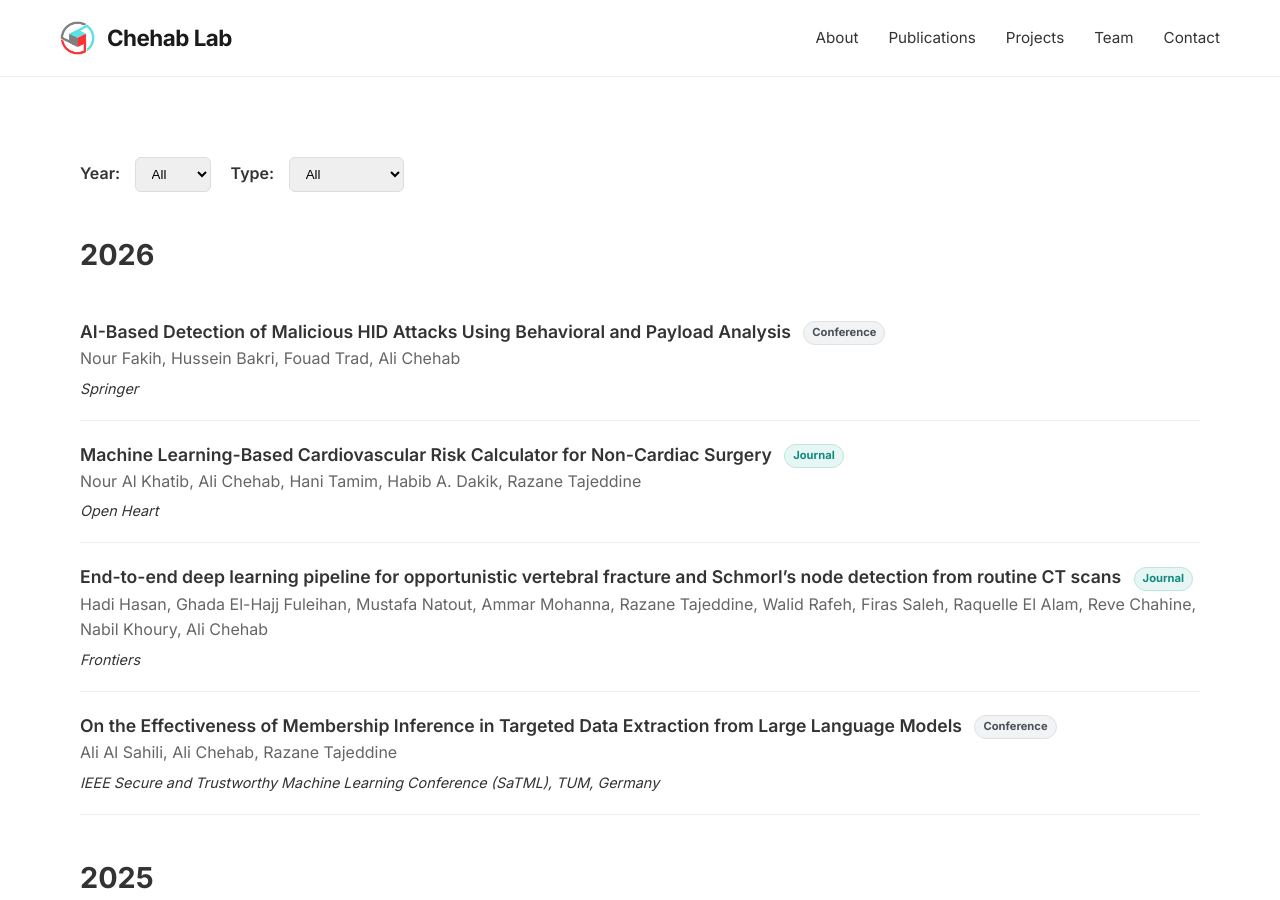
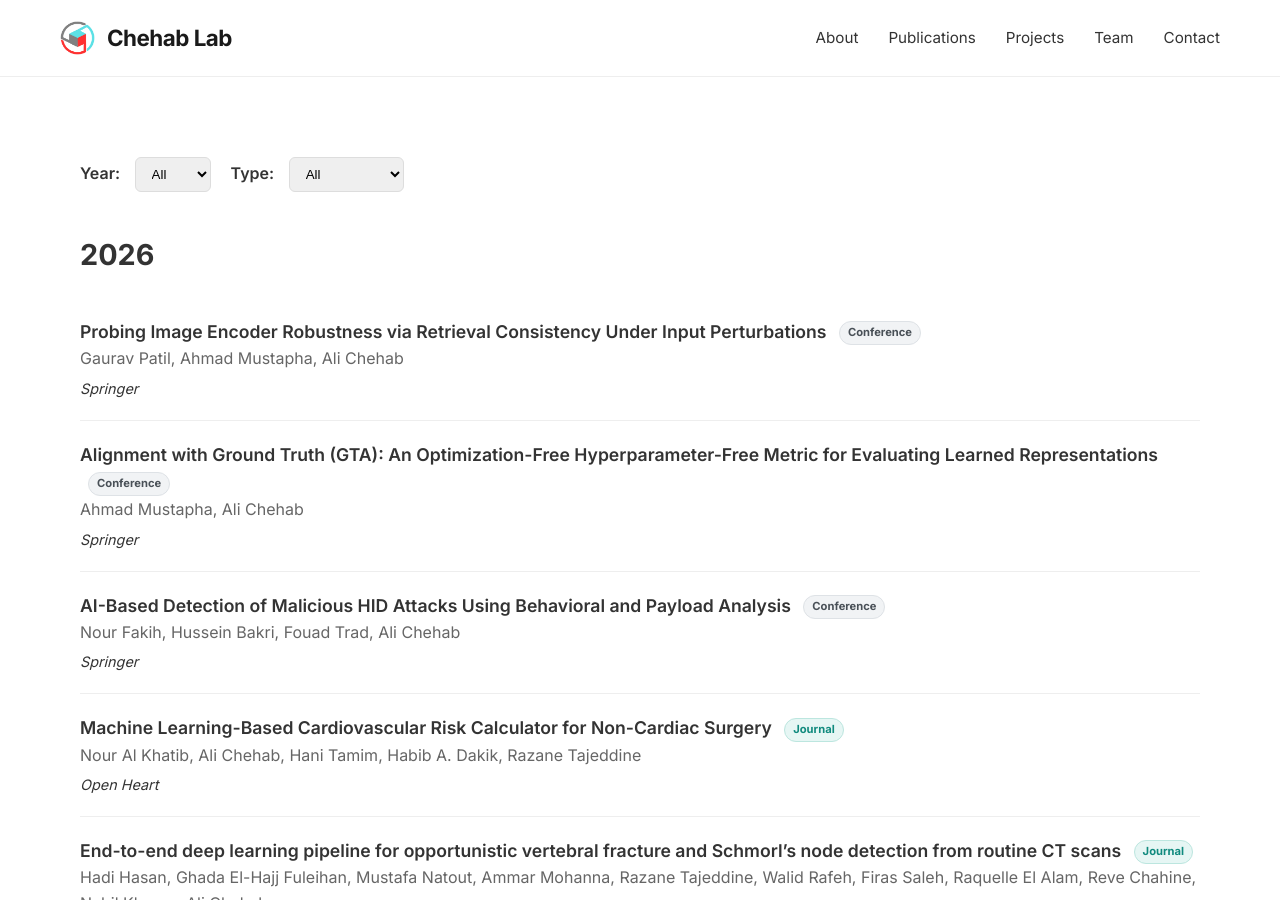
Before and after one commit to Chehab-Lab/Chehab-Lab.github.io, a Jekyll site: the page built from publications.md, in a window 1280 px wide and 900 px high. Built offline with Jekyll 4.4.1, drawn with Linux system fonts in a browser that asks for light colours.

Commit message:
Add new publications

```diff
--- a/_data/publications.yml
+++ b/_data/publications.yml
@@ -1,4 +1,16 @@
 publications:
+- title: "Probing Image Encoder Robustness via Retrieval Consistency Under Input Perturbations"
+  publisher: "Springer"
+  authors: "Gaurav Patil, Ahmad Mustapha, Ali Chehab"
+  year: "2026"
+  link: "https://link.springer.com/chapter/10.1007/978-3-032-38401-0_26"
+  is_journal: false
+- title: "Alignment with Ground Truth (GTA): An Optimization-Free Hyperparameter-Free Metric for Evaluating Learned Representations"
+  publisher: "Springer"
+  authors: "Ahmad Mustapha, Ali Chehab"
+  year: "2026"
+  link: "https://link.springer.com/chapter/10.1007/978-3-032-38398-3_41"
+  is_journal: false
 - title: "AI-Based Detection of Malicious HID Attacks Using Behavioral and Payload Analysis"
   publisher: "Springer"
   authors: "Nour Fakih, Hussein Bakri, Fouad Trad, Ali Chehab "
```
